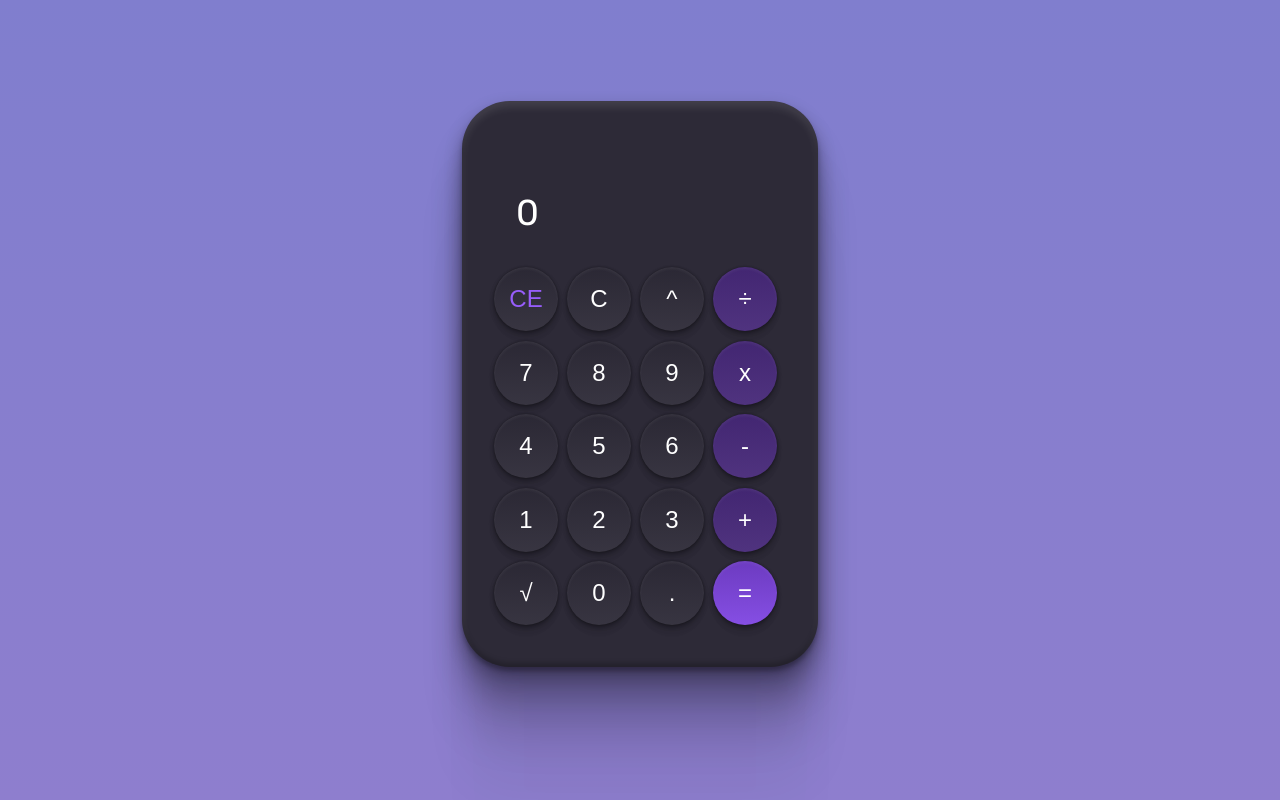
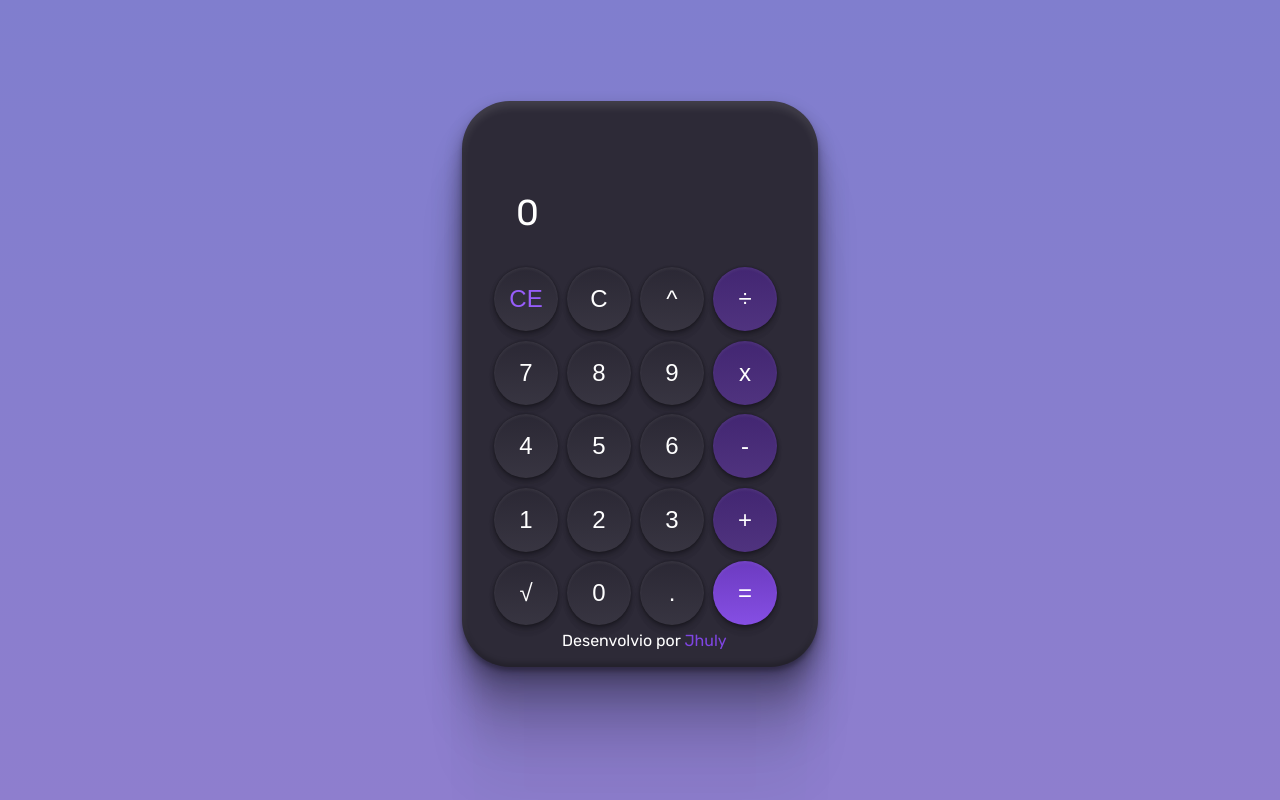
Before and after one commit to jhulyambrozini/calculadora-js, a plain HTML site: page index.html in a window 1280 px wide. Drawn offline with Linux system fonts and the light colour scheme.

Commit message:
feat: adicionando links

```diff
--- a/index.html
+++ b/index.html
@@ -85,7 +85,10 @@
                 <button class="color-three" onclick="calculation()">=</button>
             </div>
         </div>
+        <p class="credits">Desenvolvio por <a href="https://github.com/jhulyambrozini" target="_blank" rel="noopener noreferrer">Jhuly</a></p>
+
     </div>
+
 
     <script src="script.js"></script>
 </body>
--- a/style.css
+++ b/style.css
@@ -90,3 +90,15 @@ button {
 .color-three {
     background: linear-gradient(180deg, rgba(0, 0, 0, 0.15) 0%, rgba(255, 255, 255, 0.05) 100%), #7F45E2;
 }
+
+.credits {
+    position: absolute;
+    top: 530px;
+    left: 100px;
+    color: #fff;
+}
+
+.credits a {
+    color: #7F45E2;
+    text-decoration: none;
+}
```
